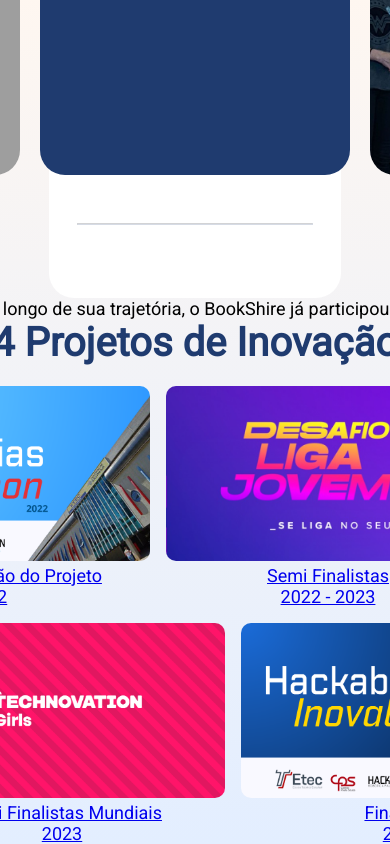
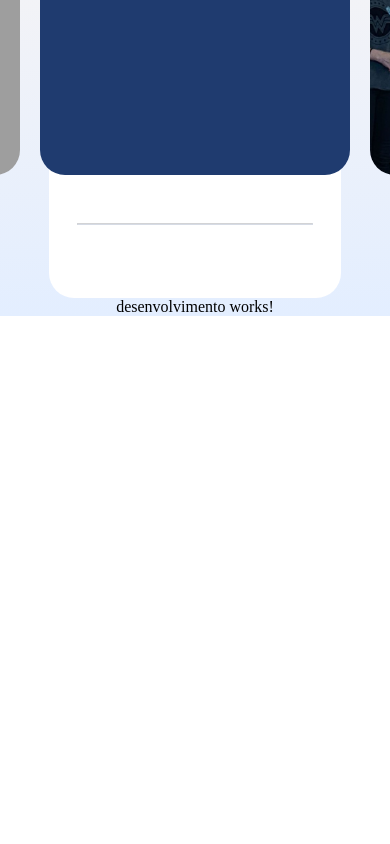
Before and after one commit to RayssaBuarque/BookShire-Website, an Angular app: page /galeria in a window 390 px wide. Shown: the part 715-1559 px from the top of the page. After the commit the page ends 1031 px from the top, so only its background shows below. Built offline with nearby package versions, Linux system fonts and the light colour scheme; grey boxes are pictures that could not be loaded.

Commit message:
tornando botões responsivos

```diff
--- a/src/app/pages/galeria/galeria.component.html
+++ b/src/app/pages/galeria/galeria.component.html
@@ -13,16 +13,18 @@
         </div>
 
         <div class="botoes_secao">
-            <app-secao-galeria titulo="Monografia" ></app-secao-galeria>
-            <app-secao-galeria titulo="Desenvolvimento"></app-secao-galeria>
-            <app-secao-galeria titulo="Projetos"></app-secao-galeria>
+            <app-secao-galeria (click)="showMonografia()" titulo="Monografia" ></app-secao-galeria>
+            <app-secao-galeria (click)="showDesenvolvimento()" titulo="Desenvolvimento"></app-secao-galeria>
+            <app-secao-galeria (click)="showProjetos()" titulo="Projetos"></app-secao-galeria>
         </div>
 
         <app-hr-divisao></app-hr-divisao>
     </div>
 
     <div class="conteudo__galeria">
-        <app-projetos></app-projetos>
+        <app-monografia *ngIf="index_conteudo == '0'"></app-monografia>
+        <app-desenvolvimento *ngIf="index_conteudo == '1'"></app-desenvolvimento>
+        <app-projetos *ngIf="index_conteudo == '2'"></app-projetos>
     </div>
 
 </div>
--- a/src/app/pages/galeria/galeria.component.ts
+++ b/src/app/pages/galeria/galeria.component.ts
@@ -7,9 +7,22 @@
 })
 export class GaleriaComponent implements OnInit {
 
+  index_conteudo:string = '1'
   constructor() { }
 
   ngOnInit(): void {
   }
 
+  showMonografia():void{
+    this.index_conteudo = '0'
+  }
+
+  showDesenvolvimento():void{
+    this.index_conteudo = '1'
+  }
+
+  showProjetos():void{
+    this.index_conteudo = '2'
+  }
+
 }
```
